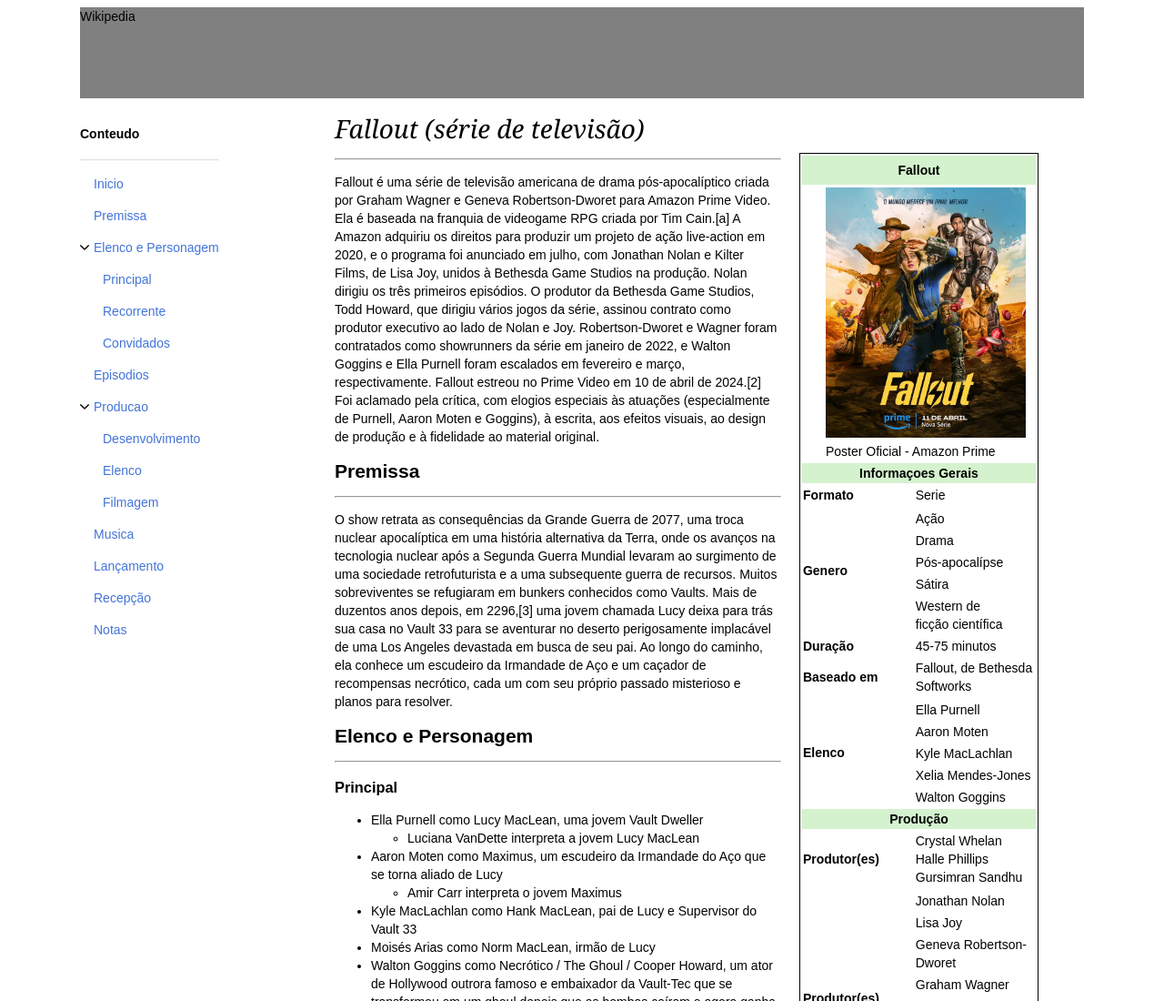
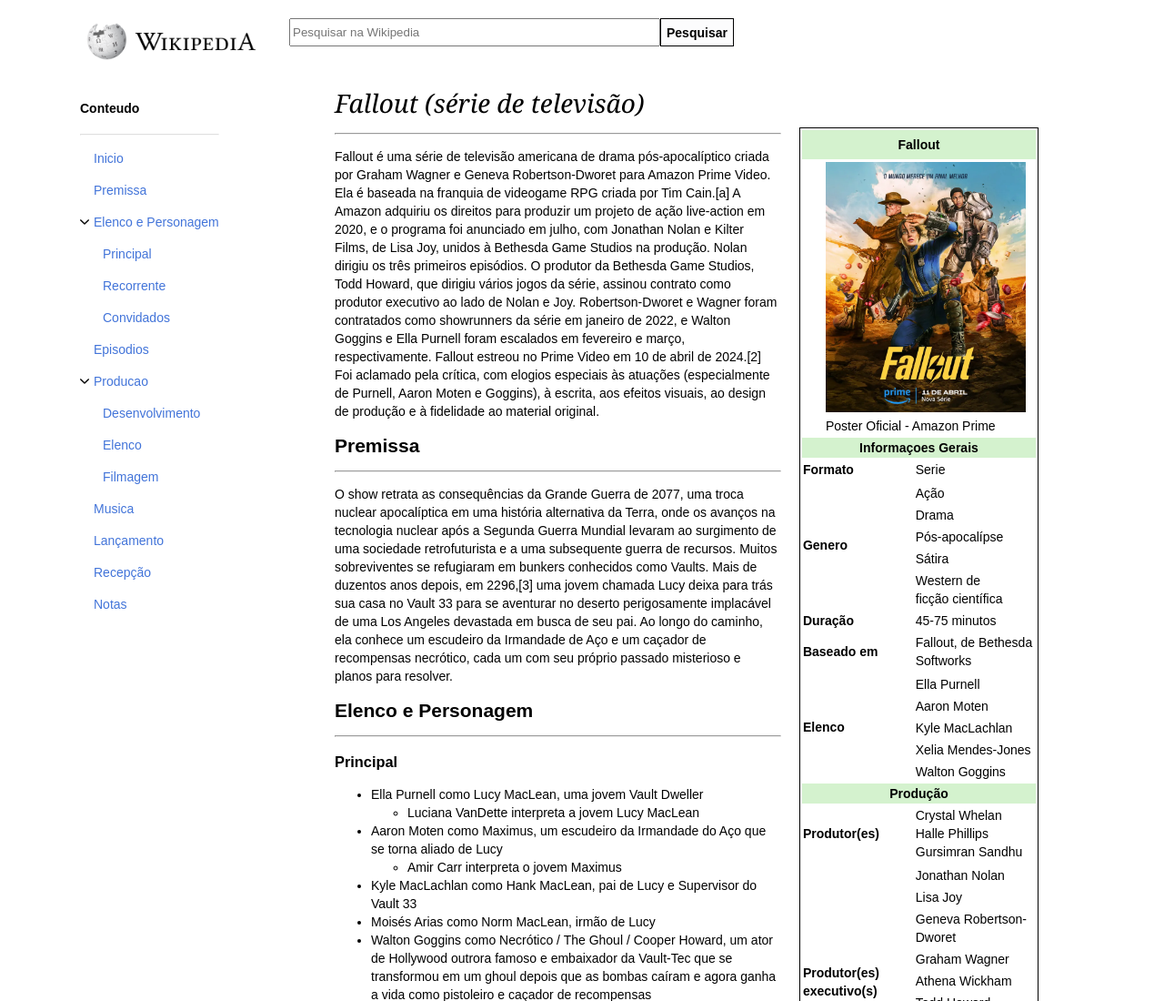
Before and after one commit to GabriielD/HTML5, a plain HTML site: page index.html in a window 1280 px wide. Shown: the top 1100 px of the page at 91% size. Drawn offline with Linux system fonts and the light colour scheme.

Commit message:
Estilizando Header/Favicon add

```diff
--- /dev/null
+++ b/assets/Css/stylesHeader.css
@@ -0,0 +1,33 @@
+header picture{
+    width: 100px;
+    height: 80px;
+}
+header picture img{
+   width: 200px;
+}
+header{
+    height: 60px;
+    background-color: white;
+    width: 100%;
+    flex-direction: row;
+    display: flex;
+    margin-top: 20px;
+}
+header form {
+    justify-content: center;
+    display: flex;
+    align-items: center;
+    margin-left: 30px;
+}
+header form input{
+    height: 25px;
+    width: 400px;
+
+}
+header form button{
+   height: 31px;
+   background-color: #FCFCFD;
+   font-weight: bold;
+   border: solid 1px black;
+   font-size: 14px;
+}
--- a/index.html
+++ b/index.html
@@ -3,7 +3,9 @@
 <head>
     <meta charset="UTF-8">
     <meta name="viewport" content="width=device-width, initial-scale=1.0">
+    <link rel="shortcut icon" href="/assets/img/wikipediaFavIcon.png" type="image/x-icon">
     <link rel="stylesheet" href="/assets/Css/styles.css">
+    <link rel="stylesheet" href="/assets/Css/stylesHeader.css">
     <link rel="stylesheet" href="/assets/Css/stylesAside.css">
     <link rel="stylesheet" href="/assets/Css/stylesNav.css">
     <title>Wikipedia</title>
@@ -11,7 +13,18 @@
 
 <body>
     <header>
-        Wikipedia
+        <div>
+            <picture>
+            <img src="/assets/img/wikipediaLogo.png" alt="Logo da Wikipedia">
+
+            </picture>
+        </div>
+        <div>
+            <form caction="">
+            <input type="text" name="" id="" placeholder="Pesquisar na Wikipedia">
+            <button>Pesquisar</button>
+            </form>
+        </div>
     </header>
 
     <div class="container">
```
Also changed, not shown: assets/img/wikipediaFavIcon.png (added), assets/img/wikipediaLogo.png (added).
